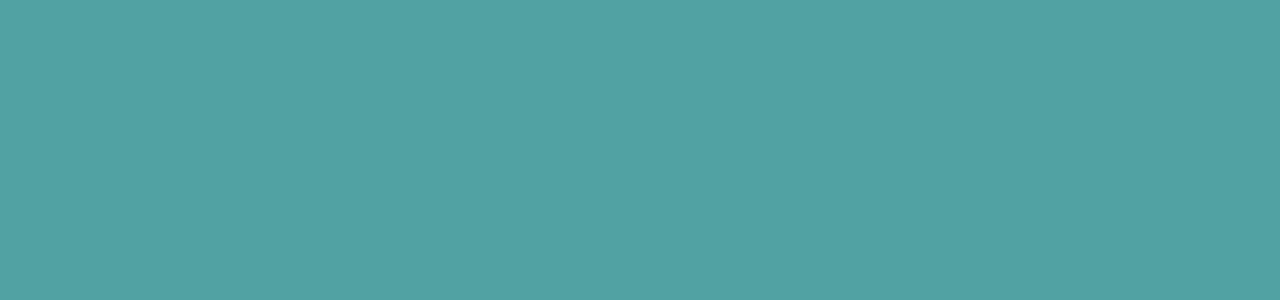
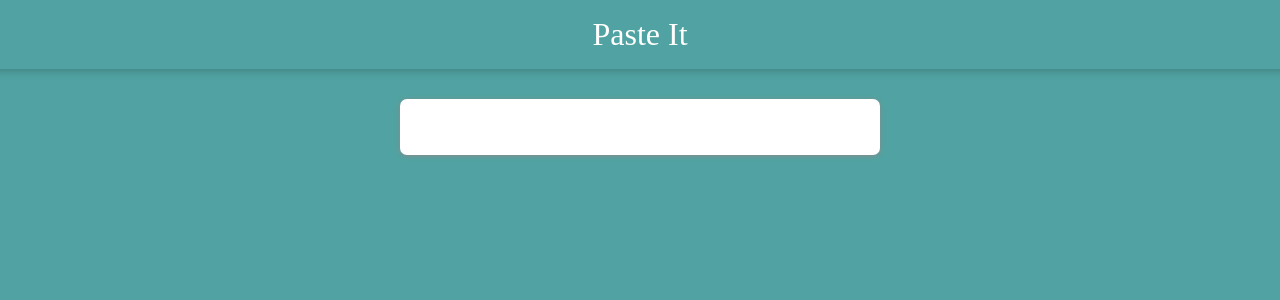
Before and after one commit to yaomengting/pasteit-ui, a React (Create React App) app: page /paste in a window 1280 px wide. Shown: the top 300 px of the page. Built offline with nearby package versions, Linux system fonts and the light colour scheme.

Commit message:
feat: add header

```diff
--- a/public/styles.css
+++ b/public/styles.css
@@ -13,6 +13,20 @@
     background: #50a3a2;
     width: 100%;
     height: 100%;
+  }
+
+  header {
+    background-color: #50a3a2;
+    margin: auto -16px;
+    padding: 16px 32px;
+    text-align: center;
+    box-shadow: 0 0 10px 0 rgba(0, 0, 0, 0.3);
+  }
+
+  header h1 {
+    color: #fff;
+    font-family: "McLaren";
+    font-weight: 500;
   }
   /*for login and signup form */
   .container {
--- a/src/components/App.jsx
+++ b/src/components/App.jsx
@@ -6,12 +6,14 @@ import Homepage from "./Homepage";
 import CreatePaste from "./CreatePaste";
 import User from "./User";
 import ViewPaste from "./ViewPaste";
+import Header from "./Header";
 
 function App() {
   const url = localStorage.getItem("unique_url");
     return (
         <Router>
           <div>
+          <Header />
           <Route exact path="/">
             <Redirect to='/homepage' />
           </Route>
--- a/src/components/CreatePaste.jsx
+++ b/src/components/CreatePaste.jsx
@@ -40,7 +40,7 @@ function CreatePaste(props){
     }
 
     return (
-        <div>
+        <div className="container">
             <TextField
             name="content"
               placeholder="Paste here..."
@@ -51,7 +51,6 @@ function CreatePaste(props){
           rows={20}
           variant="outlined"
         />
-
             <Button color="primary" onClick={handleClick} >Create a Paste</Button>
            <ViewPaste />;
         </div>
--- a/src/components/Header.jsx
+++ b/src/components/Header.jsx
@@ -0,0 +1,11 @@
+import React from "react";
+
+function Header() {
+  return (
+    <header>
+      <h1>Paste It</h1>
+    </header>
+  );
+}
+
+export default Header;
--- a/src/components/ViewPaste.jsx
+++ b/src/components/ViewPaste.jsx
@@ -1,15 +1,14 @@
-import { TextField } from "@material-ui/core";
 import React from "react";
 
 
 
 
 
-function ViewPaste(props){
+function ViewPaste(){
     const content = localStorage.getItem("pasteContent");
-
     return (
-        <div>
+        <div className="note">
+        <p>You can paste the content by copy the url</p>
         <h1>{content}</h1>
         </div>
 
```
